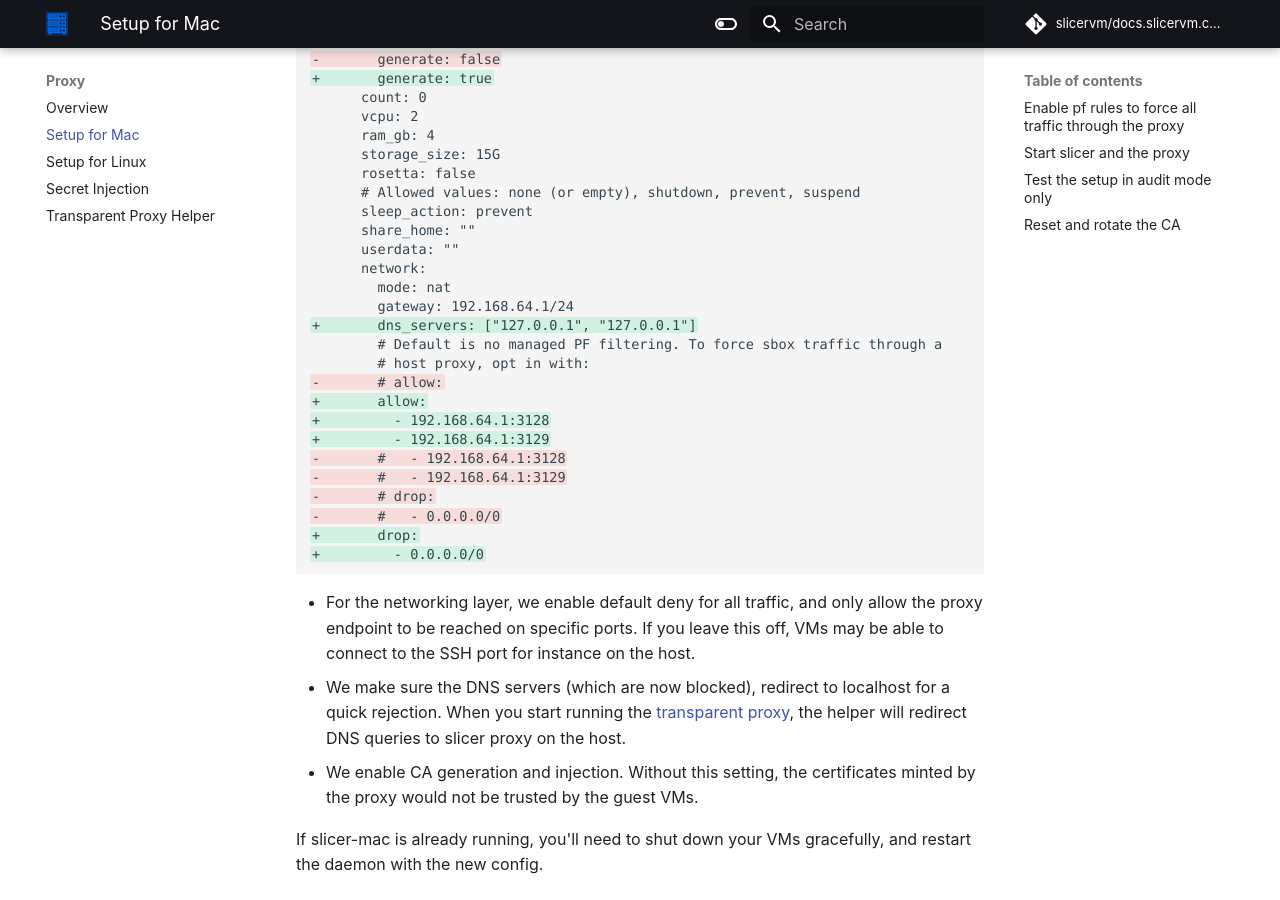
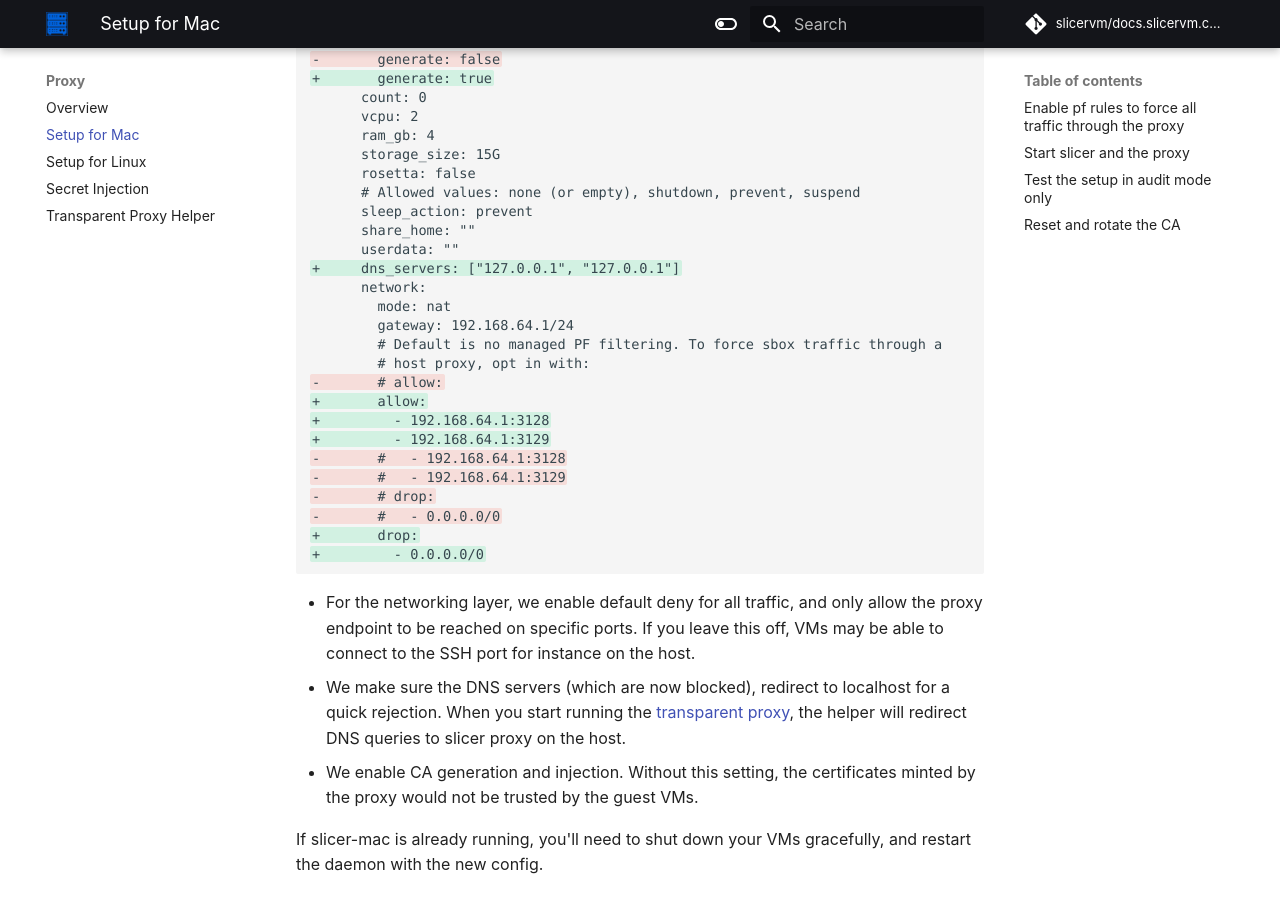
Before and after one commit to slicervm/docs.slicervm.com, an MkDocs documentation site: the page built from docs/proxy/mac.md, in a window 1280 px wide and 900 px high, scrolled down 650 px. Built offline with MkDocs 1.6.1 and Material for MkDocs 9.7.7, drawn with Linux system fonts in a browser that asks for light colours; some web fonts are replaced; comment, search, counter and statistics services are not loaded.

```diff
--- a/docs/proxy/mac.md
+++ b/docs/proxy/mac.md
@@ -29,10 +29,10 @@ The below is a partial snippet, to show the changes you need to make.
       sleep_action: prevent
       share_home: ""
       userdata: ""
++     dns_servers: ["127.0.0.1", "127.0.0.1"]
       network:
         mode: nat
         gateway: 192.168.64.1/24
-+       dns_servers: ["127.0.0.1", "127.0.0.1"]
         # Default is no managed PF filtering. To force sbox traffic through a
         # host proxy, opt in with:
 -       # allow:
```
